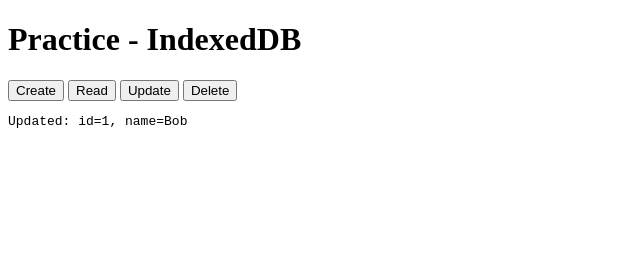
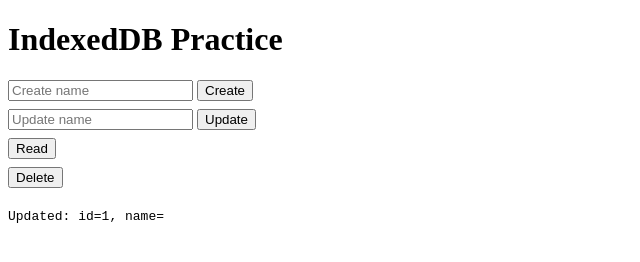
Before and after one commit to kem198/practice-indexed-db, a plain HTML site: page docs/index.html in a window 1280 px wide. Both pictures are taken after a click on the button "Update". Shown: the whole page, without its empty margins (0-640 px from the left). Drawn offline with Linux system fonts and the light colour scheme.

Commit message:
Refactor HTML structure and update JavaScript to use dynamic input values for create and update operations

```diff
--- a/docs/index.html
+++ b/docs/index.html
@@ -2,20 +2,41 @@
 <html lang="ja">
   <head>
     <meta charset="UTF-8" />
-    <meta name="viewport" content="width=device-width, initial-scale=1.0" />
-    <title>Practice - IndexedDB API</title>
+    <title>IndexedDB Practice</title>
+
+    <style>
+      .container {
+        display: flex;
+        flex-direction: column;
+        gap: 8px;
+      }
+    </style>
   </head>
 
   <body>
-    <h1>Practice - IndexedDB</h1>
+    <h1>IndexedDB Practice</h1>
+
+    <div class="container">
       <div>
+        <input id="create-name" type="text" placeholder="Create name" />
         <button id="create">Create</button>
+      </div>
+
+      <div>
+        <input id="update-name" type="text" placeholder="Update name" />
+        <button id="update">Update</button>
+      </div>
+
+      <div>
         <button id="read">Read</button>
-      <button id="update">Update</button>
+      </div>
+
+      <div>
         <button id="delete">Delete</button>
       </div>
 
       <pre id="result"></pre>
+    </div>
 
     <script src="./index.js"></script>
   </body>
--- a/docs/index.js
+++ b/docs/index.js
@@ -85,6 +85,9 @@ request.onerror = () => {
 // ==================================================
 // ボタンをクリックしたらデータを追加する
 document.querySelector("#create").addEventListener("click", () => {
+  // 入力欄から name を取得する
+  const name = document.querySelector("#create-name").value;
+
   // transaction()
   // → DBを操作するための「トランザクション」を開始する
   //
@@ -102,13 +105,13 @@ document.querySelector("#create").addEventListener("click", () => {
   // id がすでに存在する場合はエラーになる
   const request = store.add({
     id: 1,
-    name: "Alice",
+    name: name,
   });
 
   // onsuccess
   // → add() が成功したときに実行される
   request.onsuccess = () => {
-    result.textContent = "Created: id=1, name=Alice";
+    result.textContent = `Created: id=1, name=${name}`;
   };
 
   // onerror
@@ -158,6 +161,9 @@ document.querySelector("#read").addEventListener("click", () => {
 // ==================================================
 // ボタンをクリックしたらデータを更新する
 document.querySelector("#update").addEventListener("click", () => {
+  // 入力欄から name を取得する
+  const name = document.querySelector("#update-name").value;
+
   // データを変更するので readwrite を指定する
   const transaction = db.transaction(STORE_NAME, "readwrite");
 
@@ -170,13 +176,13 @@ document.querySelector("#update").addEventListener("click", () => {
   // 同じ id のデータが存在する場合は更新する
   const request = store.put({
     id: 1,
-    name: "Bob",
+    name: name,
   });
 
   // onsuccess
   // → put() が成功したときに実行される
   request.onsuccess = () => {
-    result.textContent = "Updated: id=1, name=Bob";
+    result.textContent = `Updated: id=1, name=${name}`;
   };
 
   // onerror
```
Lines whose indentation alone changed are shown as unchanged.
